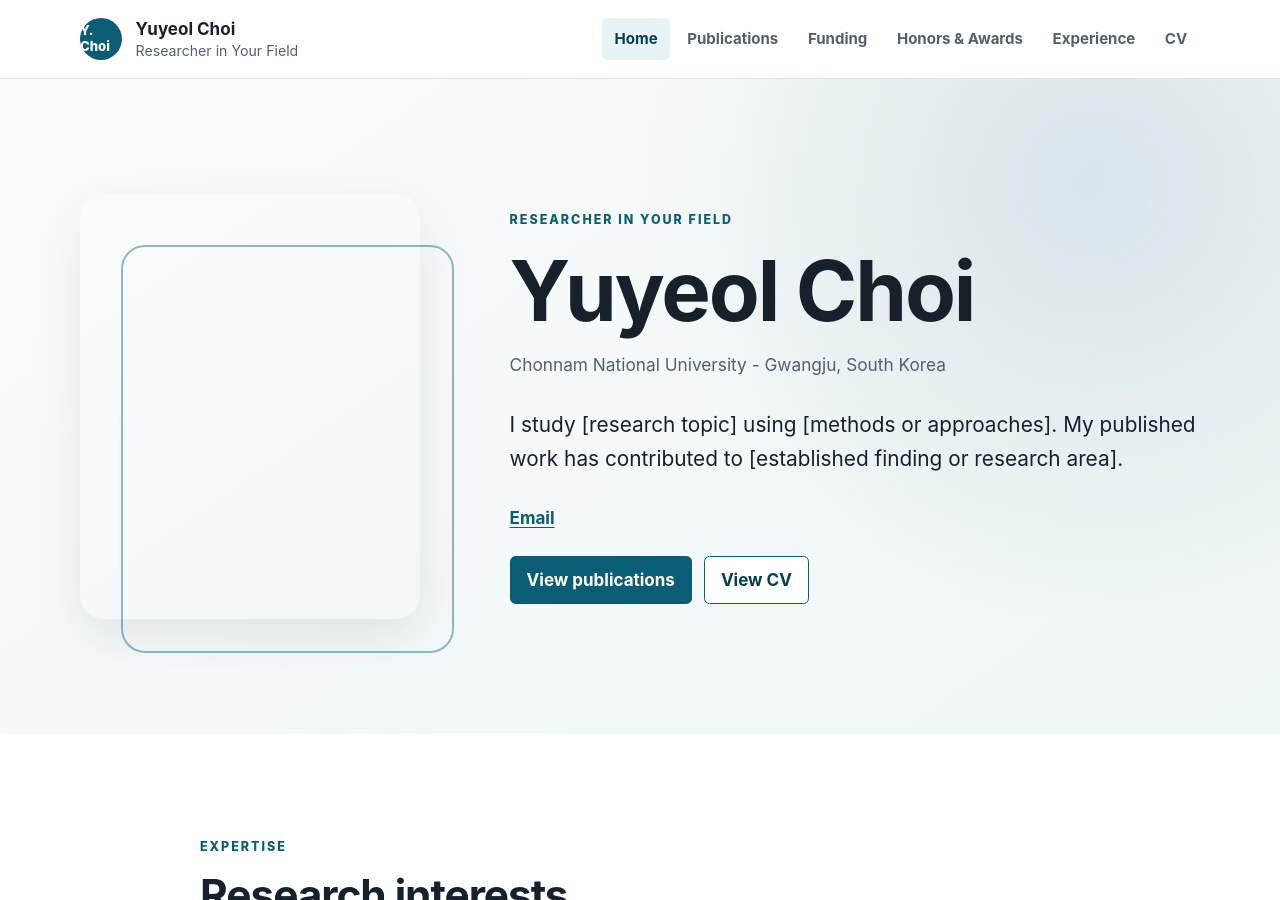
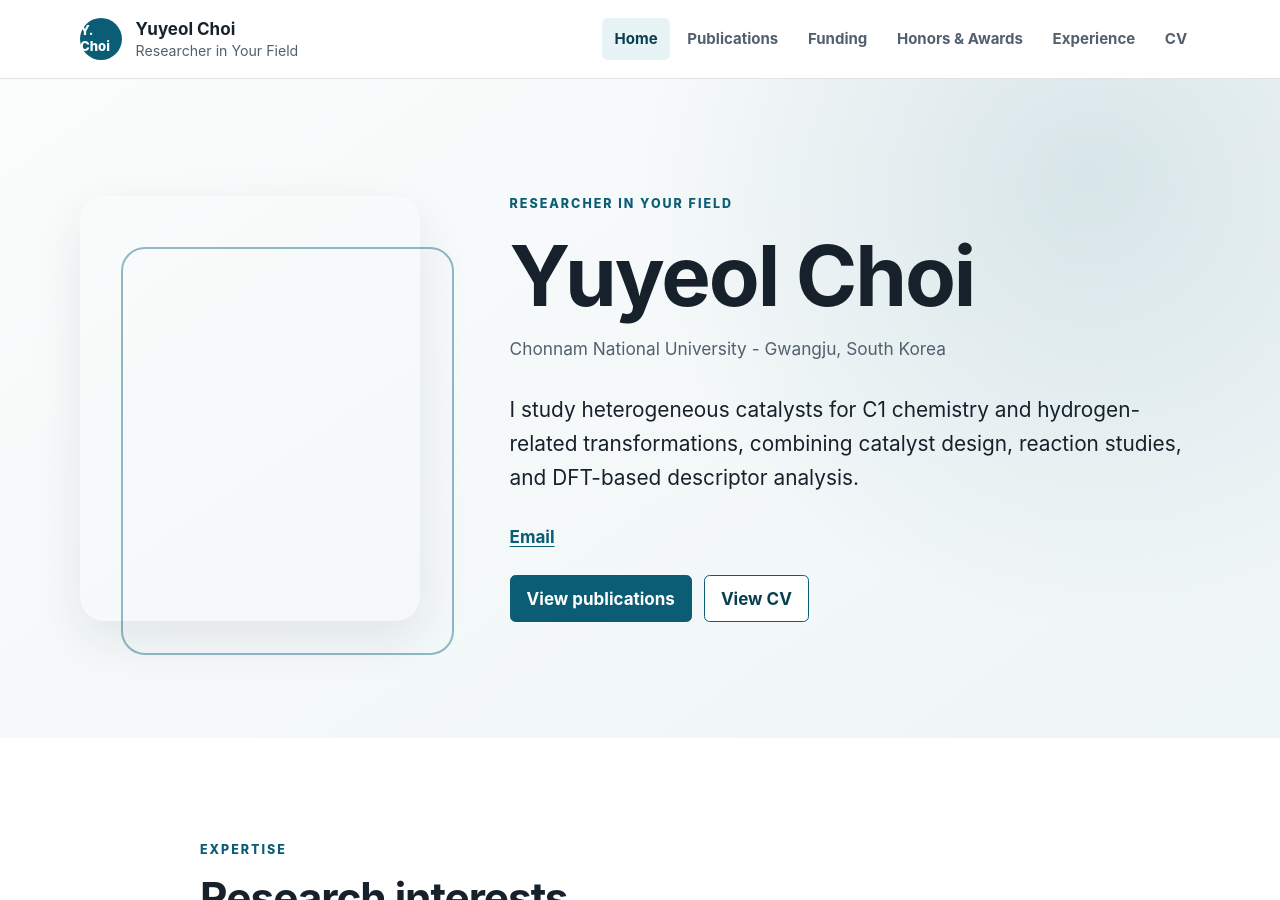
Before and after one commit to yuyeolchoi/yuyeolchoi.github.io, a Jekyll site: the page built from index.html, in a window 1280 px wide and 900 px high. Built offline with Jekyll 4.4.1, drawn with Linux system fonts in a browser that asks for light colours.

Commit message:
Update home research bio

```diff
--- a/_config.yml
+++ b/_config.yml
@@ -13,8 +13,9 @@ author:
   location: "Gwangju, South Korea"
   email: "yuyeol_chio@jnu.ac.kr"
   bio: >-
-    I study [research topic] using [methods or approaches]. My published work
-    has contributed to [established finding or research area].
+    I study heterogeneous catalysts for C1 chemistry and hydrogen-related
+    transformations, combining catalyst design, reaction studies, and DFT-based
+    descriptor analysis.
   profile_image: "/assets/images/research-overview.svg"
   cv_pdf: ""
 
```
